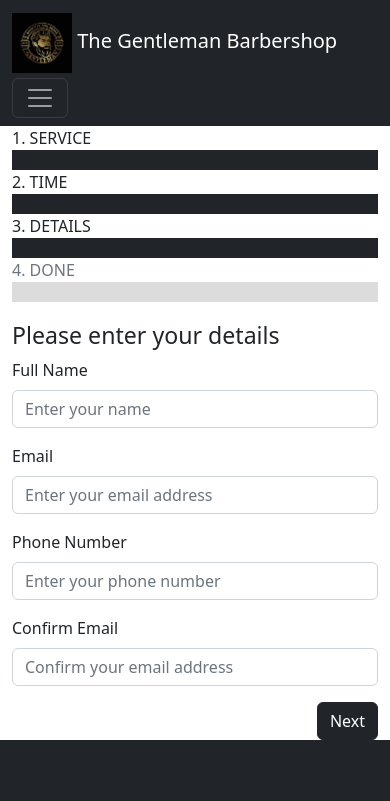
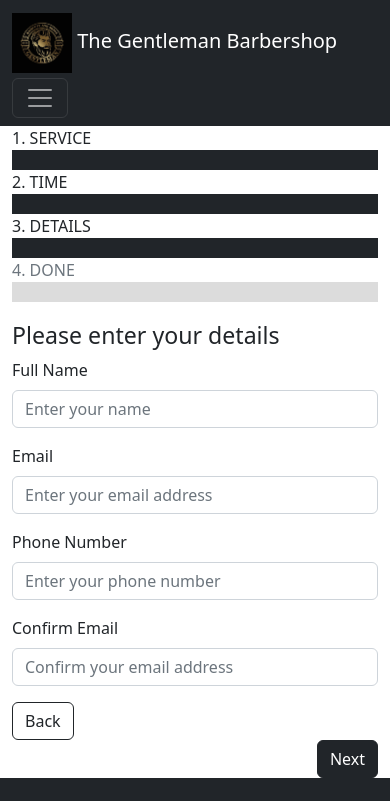
Before and after one commit to josephdiab/gentlemanbarbershop, a plain HTML site: page book-dtl.html in a window 390 px wide. Shown: the top 801 px of the page. Drawn offline with nearby package versions, Linux system fonts and the light colour scheme.

Commit message:
updated booking

```diff
--- a/book-dtl.html
+++ b/book-dtl.html
@@ -83,8 +83,13 @@
           </div>
         </div>
       </div>
-      <div class="d-flex justify-content-end">
+      <div class="row">
+        <div class="col-md-6 d-flex justify-content-start">
+          <button type="submit" class="btn btn-outline-dark" onclick="window.location.href = 'book-time.html'">Back</button>
+        </div>
+        <div class="col-md-6 d-flex justify-content-end">
           <button type="submit" class="btn btn-dark" onclick="window.location.href = 'book-conf.html'">Next</button>
+        </div>
       </div>
     </div>
   </main>
```
Also changed, not shown: book-conf.html (+6 -1 lines), book-srv.html (+5 -3 lines), book-time.html (+10 -4 lines), styles.css (line endings or trailing spaces).
